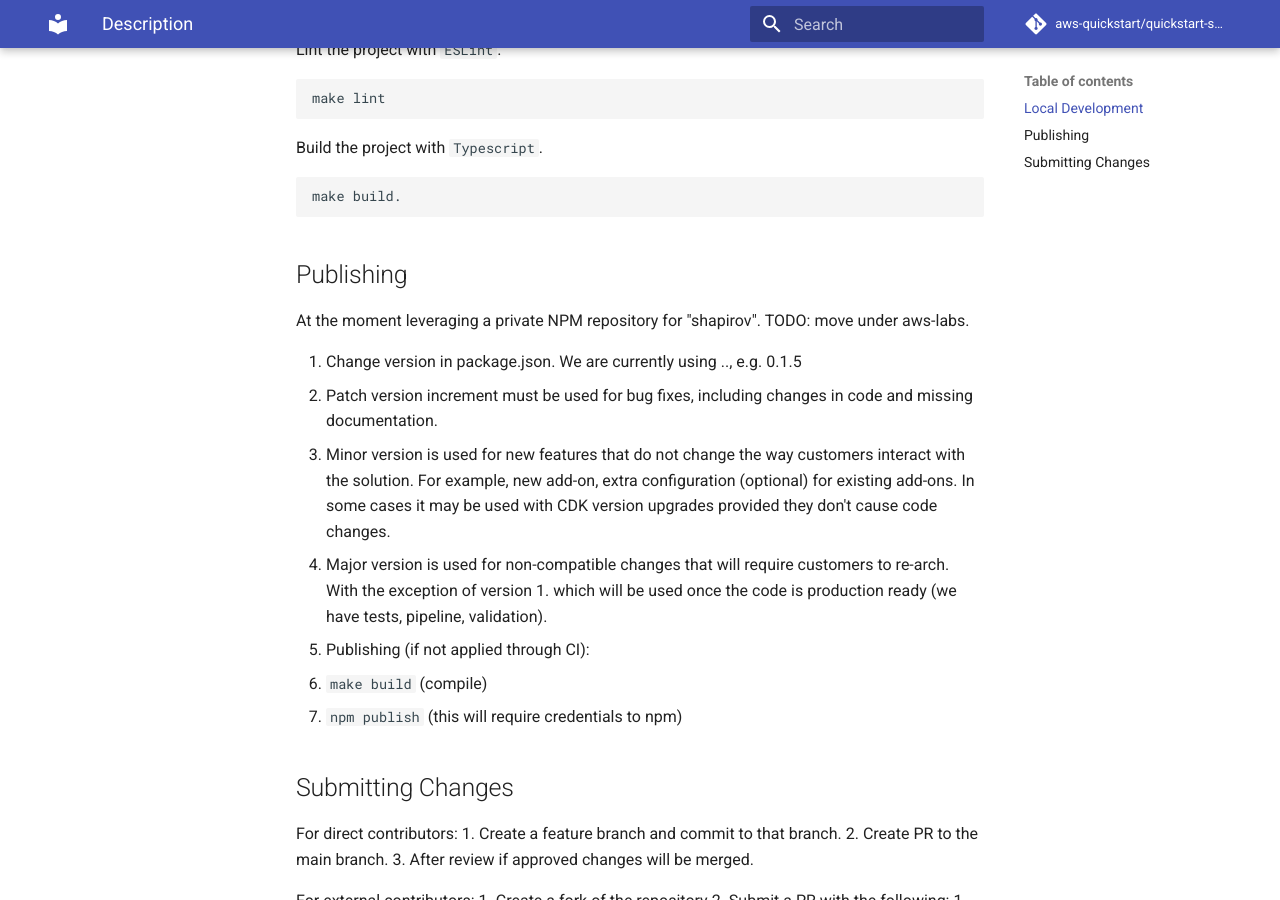
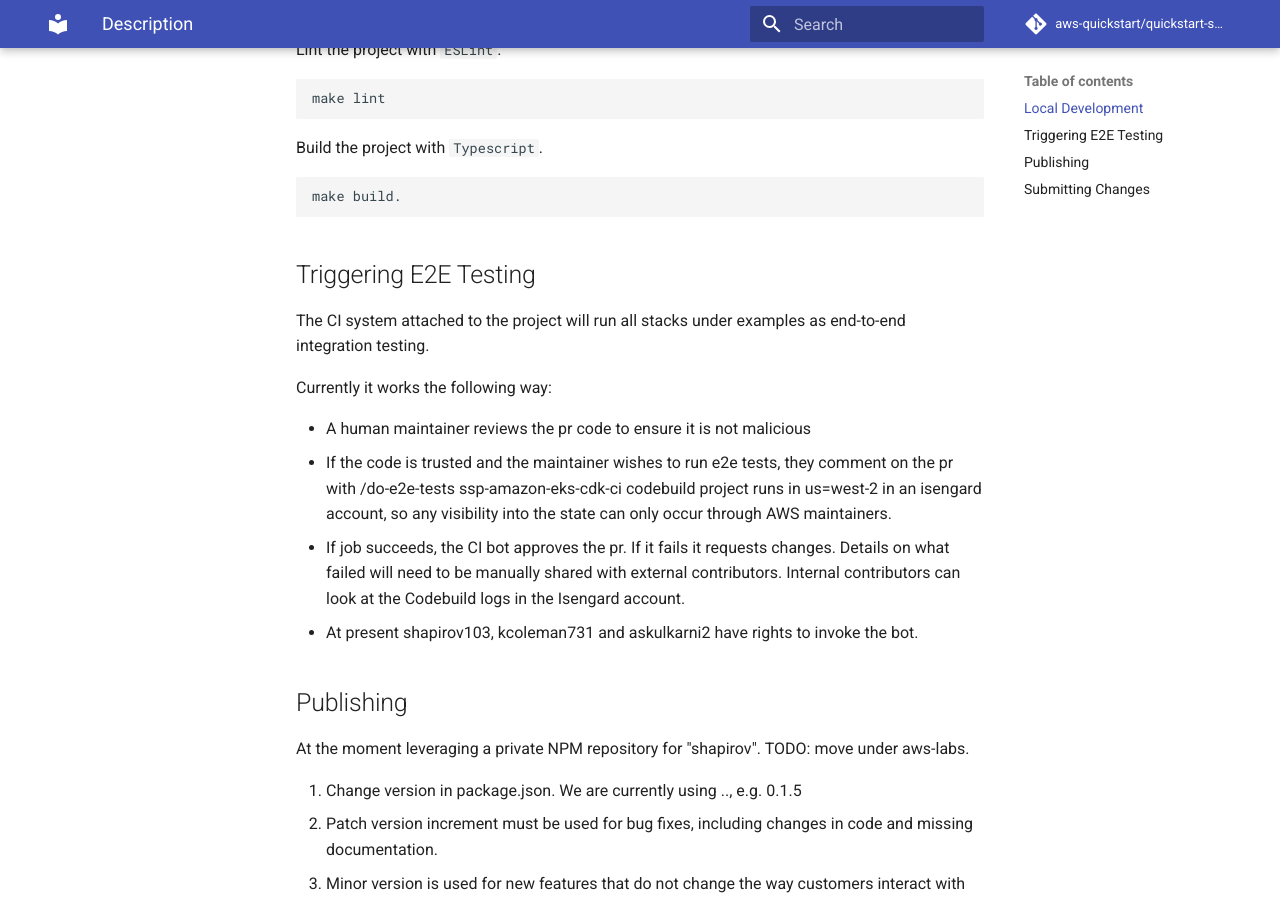
Before and after one commit to aws-quickstart/cdk-eks-blueprints, an MkDocs documentation site: the page built from docs/internal/readme-internal.md, in a window 1280 px wide and 900 px high, scrolled down 374 px. Built offline with MkDocs 1.6.1 and Material for MkDocs 9.7.7, drawn with Linux system fonts in a browser that asks for light colours; comment, search, counter and statistics services are not loaded.

Commit message:
internal doc update

````diff
--- a/docs/internal/readme-internal.md
+++ b/docs/internal/readme-internal.md
@@ -17,6 +17,17 @@ Build the project with `Typescript`.
 ```
 make build.
 ```
+
+## Triggering E2E Testing
+
+The CI system attached to the project will run all stacks under examples as end-to-end integration testing.
+
+Currently it works the following way:
+
+- A human maintainer reviews the pr code to ensure it is not malicious
+- If the code is trusted and the maintainer wishes to run e2e tests, they comment on the pr with /do-e2e-tests ssp-amazon-eks-cdk-ci codebuild project runs in us=west-2 in an isengard account, so any visibility into the state can only occur through AWS maintainers.
+- If job succeeds, the CI bot approves the pr. If it fails it requests changes. Details on what failed will need to be manually shared with external contributors. Internal contributors can look at the Codebuild logs in the Isengard account.
+- At present shapirov103, kcoleman731 and askulkarni2 have rights to invoke the bot.
 
 ## Publishing
 
````
